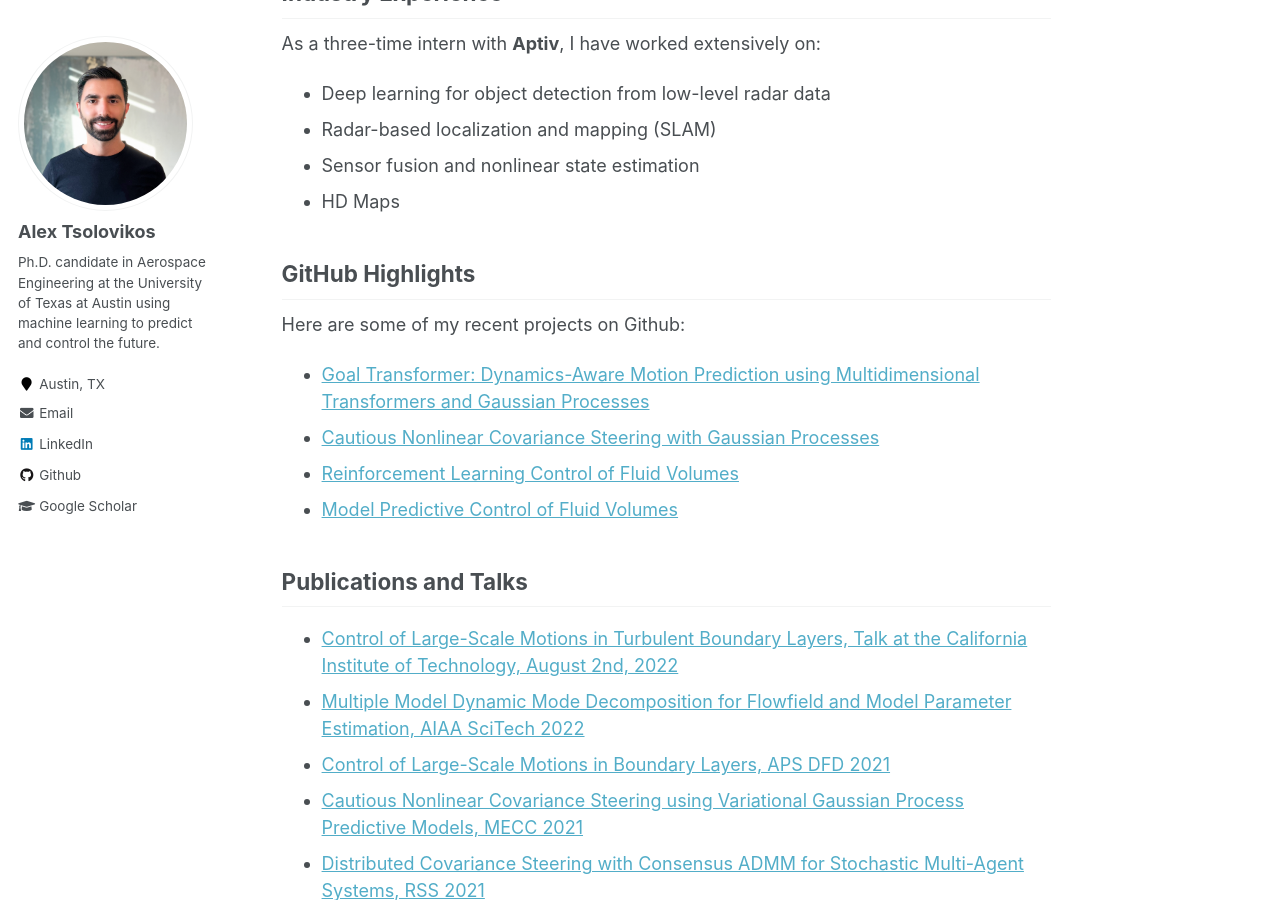
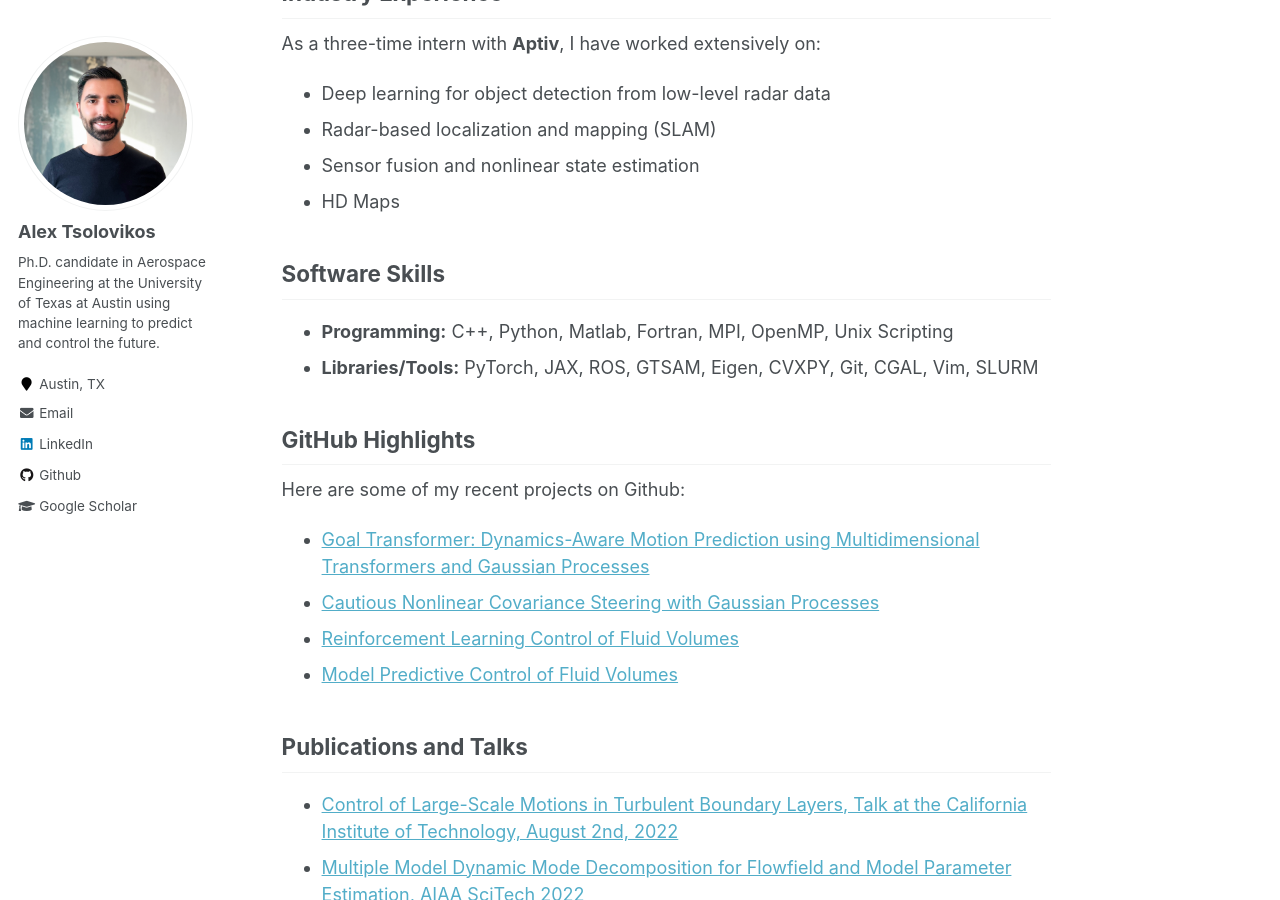
Before and after one commit to alextsolovikos/alextsolovikos.github.io, a Jekyll site: the page built from _pages/about.md, in a window 1280 px wide and 900 px high, scrolled down 1323 px. Built offline with Jekyll 4.4.1, drawn with Linux system fonts in a browser that asks for light colours.

Commit message:
Update about.md

```diff
--- a/_pages/about.md
+++ b/_pages/about.md
@@ -123,6 +123,10 @@ As a three-time intern with **Aptiv**, I have worked extensively on:
 - Sensor fusion and nonlinear state estimation
 - HD Maps
 
+## Software Skills
+- **Programming:**     C++, Python, Matlab, Fortran, MPI, OpenMP, Unix Scripting
+- **Libraries/Tools:** PyTorch, JAX, ROS, GTSAM, Eigen, CVXPY, Git, CGAL, Vim, SLURM
+
 ## GitHub Highlights
 
 Here are some of my recent projects on Github:
```
